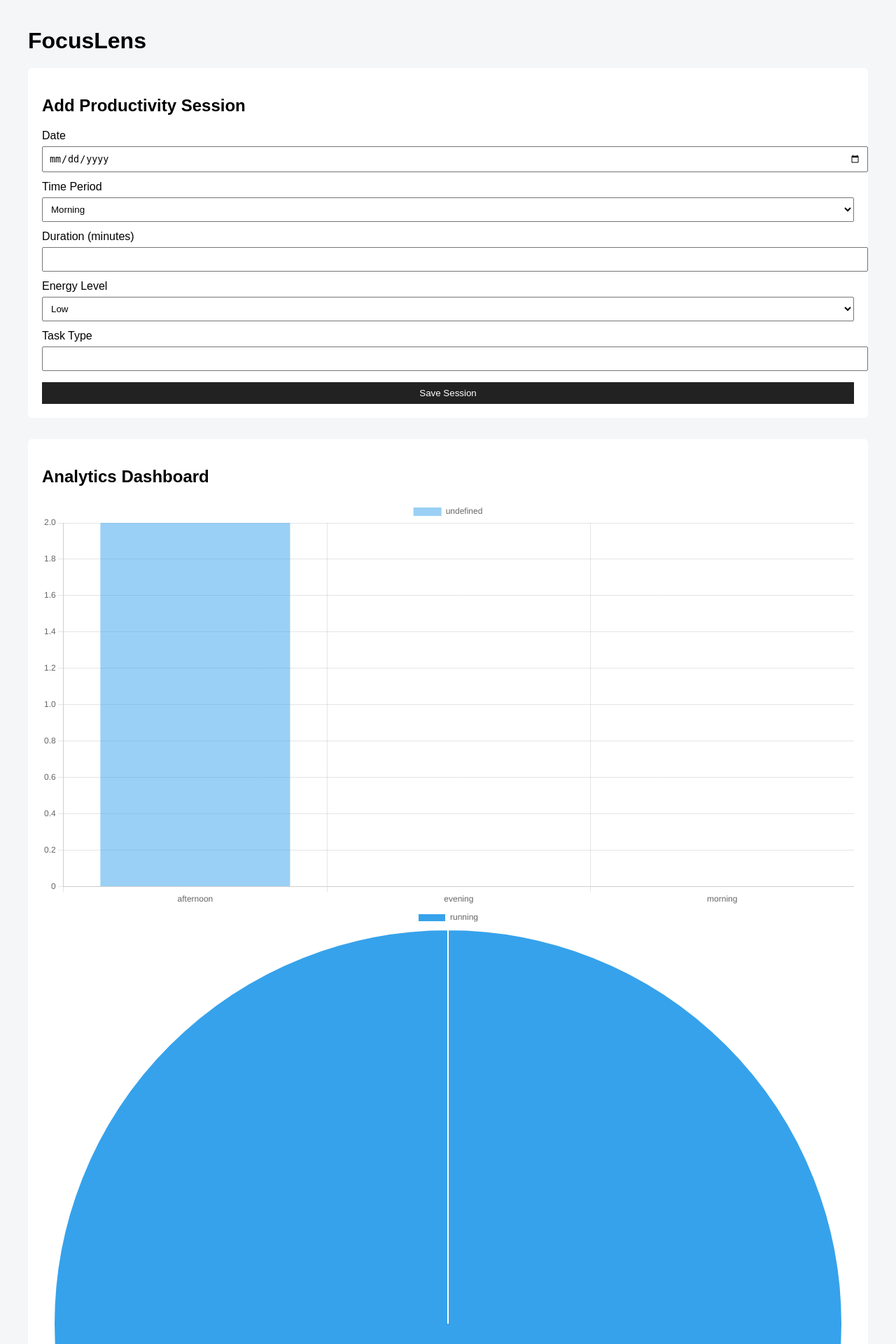
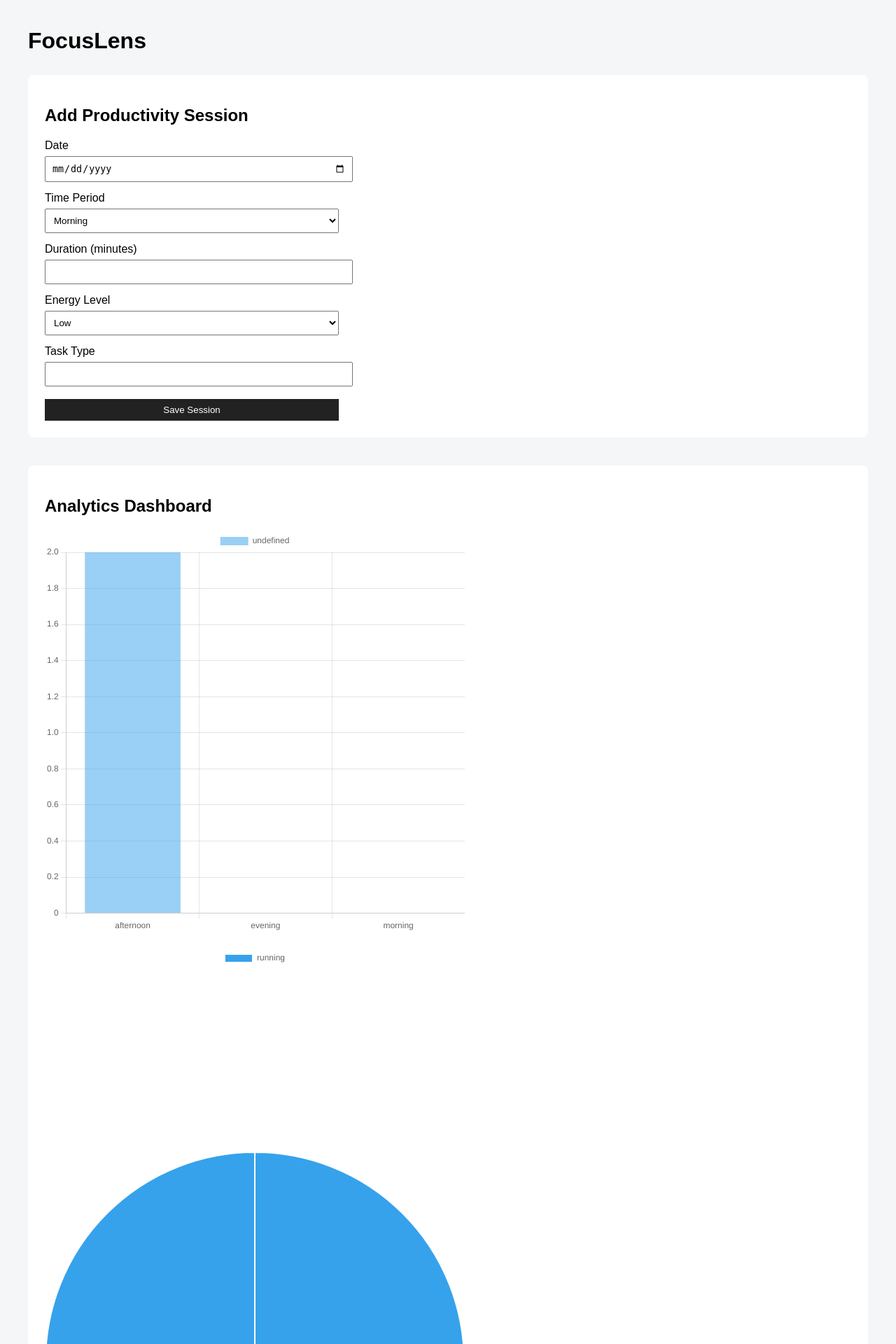
Before and after one commit to baqar08/FocusLens, a Flask app: page / in a window 1280 px wide. Shown: the top 1920 px of the page at 70% size. Run offline with Flask 3, Linux system fonts and the light colour scheme; data comes from the database, SQL or seed files in the repository.

Commit message:
Refine dashboard layout and user experience Improved visual hierarchy and spacing across the application to enhance readability and overall user experience

```diff
--- a/static/css/styles.css
+++ b/static/css/styles.css
@@ -5,19 +5,23 @@
 }
 
 h1 {
-    margin-bottom: 20px;
+    margin-bottom: 30px;
 }
 
 .section {
     background-color: #ffffff;
-    padding: 20px;
-    border-radius: 6px;
-    margin-bottom: 30px;
+    padding: 24px;
+    border-radius: 8px;
+    margin-bottom: 40px;
+}
+
+form {
+    max-width: 420px;
 }
 
 label {
     display: block;
-    margin-top: 12px;
+    margin-top: 14px;
 }
 
 input,
@@ -29,26 +33,32 @@
 }
 
 button {
-    margin-top: 16px;
+    margin-top: 18px;
     background-color: #222222;
     color: white;
     border: none;
     cursor: pointer;
 }
 
+canvas {
+    margin-top: 20px;
+    max-width: 600px;
+}
+
 table {
     width: 100%;
     border-collapse: collapse;
-    margin-top: 10px;
+    margin-top: 20px;
 }
 
 th,
 td {
-    padding: 10px;
+    padding: 12px;
     border: 1px solid #dddddd;
     text-align: left;
 }
 
 ul {
+    margin-top: 10px;
     padding-left: 20px;
 }
```
